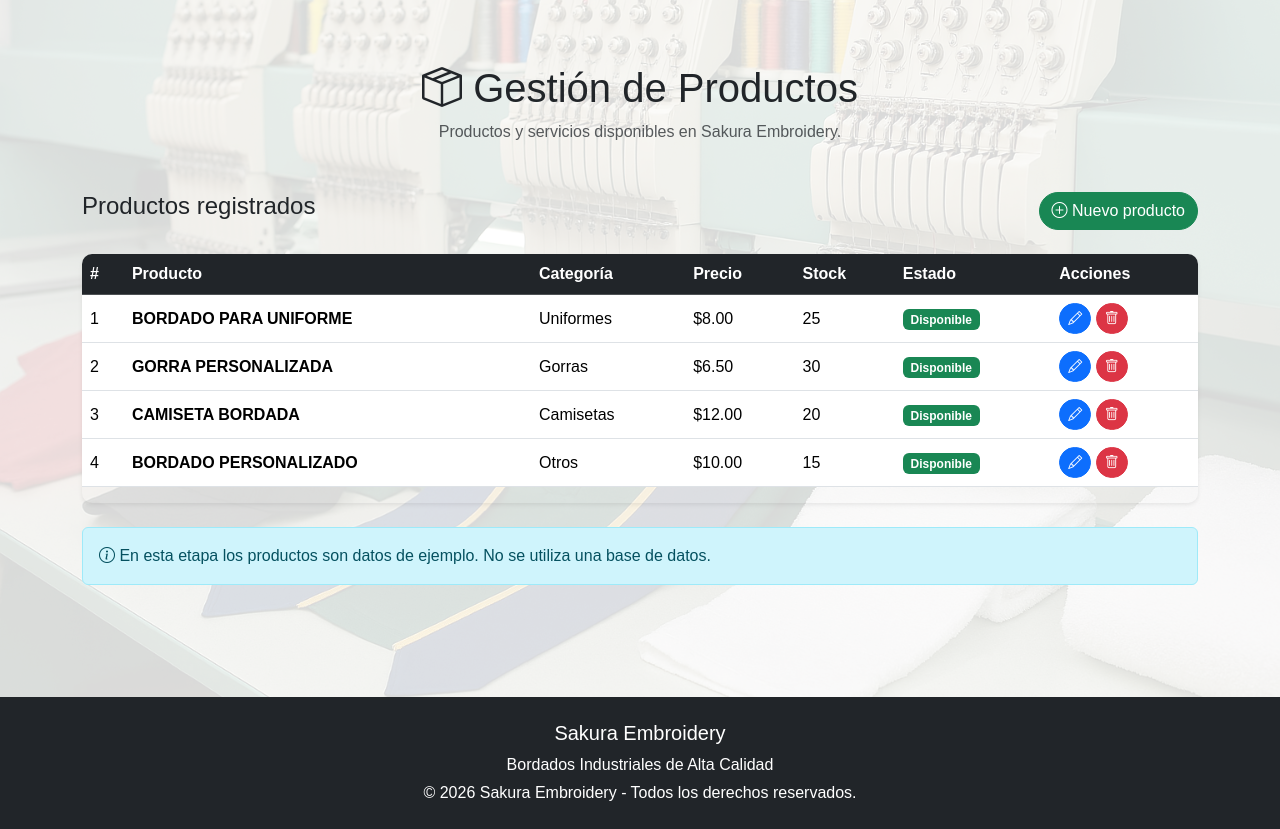
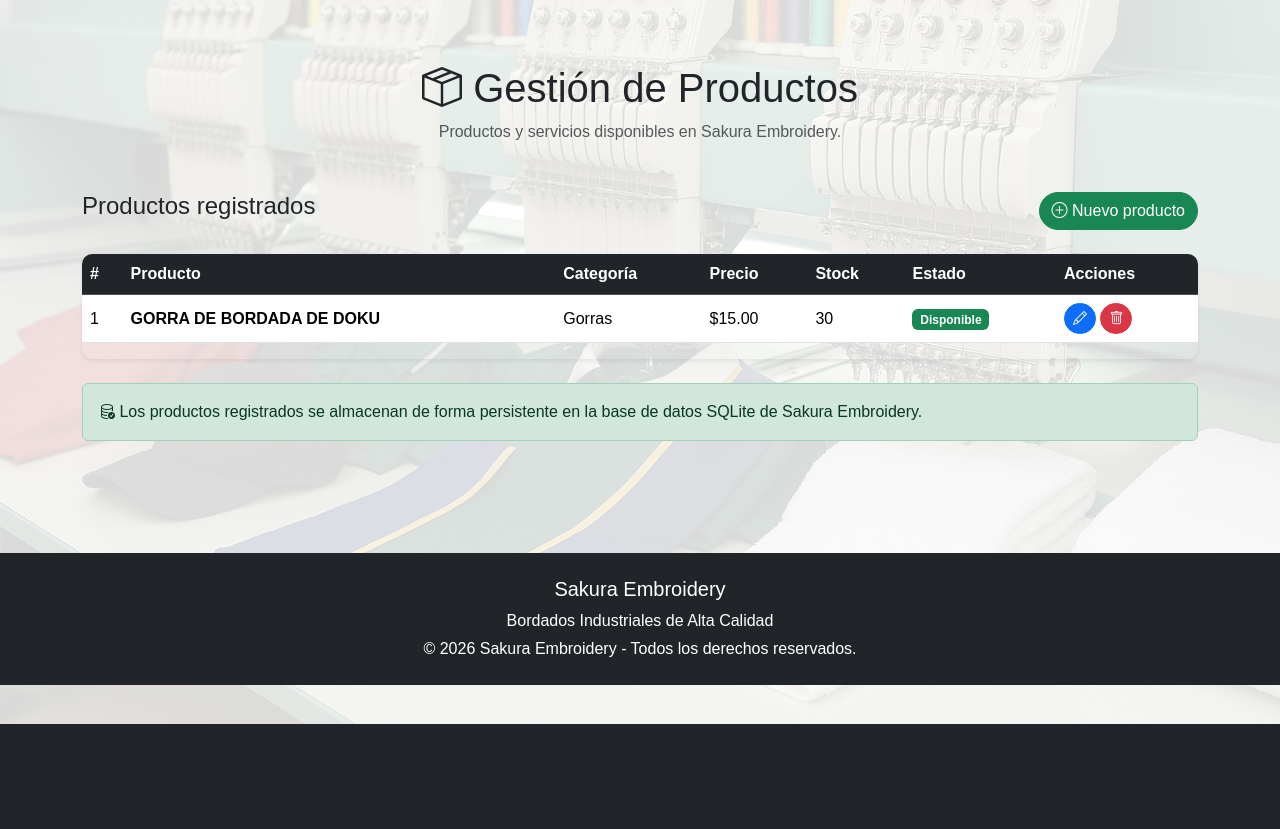
Before and after one commit to sebastianM4534/DESARROLLO-DE-APLICACIONES-WEB-D, a Flask app: page /productos in a window 1280 px wide. Shown: the part 76-905 px from the top of the page. After the commit the page ends 800 px from the top, so only its background shows below. Run offline with Flask 3, Linux system fonts and the light colour scheme; data comes from the database, SQL or seed files in the repository; both versions use the stored data as it was after the commit.

Commit message:
avance semana 12

```diff
--- a/Proyecto Sakura Embroidery/app.py
+++ b/Proyecto Sakura Embroidery/app.py
@@ -1,24 +1,71 @@
 from flask import Flask, render_template, redirect, url_for, flash
+from forms.producto_form import ProductoForm
+from forms.cliente_form import ClienteForm
+from forms.proveedor_form import ProveedorForm
+from forms.facturacion_form import FacturacionForm
 
-from forms import (
-    ProductoForm,
-    ClienteForm,
-    ProveedorForm,
-    FacturacionForm
-)
+import sqlite3
+import os
 
 
+# ==============================
+# CONFIGURACIÓN DE FLASK
+# ==============================
+
 app = Flask(__name__)
-
-# ==============================
-# CONFIGURACIÓN
-# ==============================
 
 app.config["SECRET_KEY"] = "sakura-embroidery-clave-secreta"
 
 
 # ==============================
-# VARIABLES GENERALES
+# CONFIGURACIÓN DE SQLITE
+# ==============================
+
+BASE_DIR = os.path.dirname(os.path.abspath(__file__))
+
+DATA_DIR = os.path.join(BASE_DIR, "data")
+
+DATABASE = os.path.join(DATA_DIR, "sakura_embroidery.db")
+
+
+# ==============================
+# CREAR BASE DE DATOS
+# ==============================
+
+def inicializar_bd():
+
+    # Crear carpeta data si no existe
+    os.makedirs(DATA_DIR, exist_ok=True)
+
+    # Conectar con SQLite
+    conn = sqlite3.connect(DATABASE)
+
+    cursor = conn.cursor()
+
+    # Crear tabla productos
+    cursor.execute("""
+        CREATE TABLE IF NOT EXISTS productos (
+            id INTEGER PRIMARY KEY AUTOINCREMENT,
+            nombre TEXT NOT NULL,
+            categoria TEXT NOT NULL,
+            precio REAL NOT NULL,
+            stock INTEGER NOT NULL
+        )
+    """)
+
+    # Guardar cambios
+    conn.commit()
+
+    # Cerrar conexión
+    conn.close()
+
+
+# Inicializar base de datos
+inicializar_bd()
+
+
+# ==============================
+# DATOS DE LA EMPRESA
 # ==============================
 
 nombre_empresa = "Sakura Embroidery"
@@ -26,35 +73,8 @@ nombre_empresa = "Sakura Embroidery"
 
 # ==============================
 # DATOS TEMPORALES
+# CLIENTES
 # ==============================
-
-productos_lista = [
-    {
-        "nombre": "Bordado para Uniforme",
-        "categoria": "Uniformes",
-        "precio": 8.00,
-        "stock": 25
-    },
-    {
-        "nombre": "Gorra Personalizada",
-        "categoria": "Gorras",
-        "precio": 6.50,
-        "stock": 30
-    },
-    {
-        "nombre": "Camiseta Bordada",
-        "categoria": "Camisetas",
-        "precio": 12.00,
-        "stock": 20
-    },
-    {
-        "nombre": "Bordado Personalizado",
-        "categoria": "Otros",
-        "precio": 10.00,
-        "stock": 15
-    }
-]
-
 
 clientes_lista = [
     {
@@ -84,6 +104,11 @@ clientes_lista = [
 ]
 
 
+# ==============================
+# DATOS TEMPORALES
+# PROVEEDORES
+# ==============================
+
 proveedores_lista = [
     {
         "id": 1,
@@ -105,6 +130,11 @@ proveedores_lista = [
     }
 ]
 
+
+# ==============================
+# DATOS TEMPORALES
+# FACTURACIÓN
+# ==============================
 
 facturas_lista = [
     {
@@ -151,27 +181,67 @@ def inicio():
 @app.route("/productos")
 def productos():
 
+    # Conectar con SQLite
+    conn = sqlite3.connect(DATABASE)
+
+    # Permitir acceder a las columnas por nombre
+    conn.row_factory = sqlite3.Row
+
+    cursor = conn.cursor()
+
+    # Consultar productos
+    cursor.execute("""
+        SELECT id, nombre, categoria, precio, stock
+        FROM productos
+        ORDER BY id DESC
+    """)
+
+    # Recuperar registros
+    productos = cursor.fetchall()
+
+    # Cerrar conexión
+    conn.close()
+
     return render_template(
         "productos.html",
-        productos=productos_lista
+        productos=productos
     )
 
+
+# ==============================
+# REGISTRAR PRODUCTO
+# ==============================
 
 @app.route("/productos/nuevo", methods=["GET", "POST"])
 def nuevo_producto():
 
     form = ProductoForm()
 
+    # Validar formulario antes de guardar
     if form.validate_on_submit():
 
-        nuevo = {
-            "nombre": form.nombre.data,
-            "categoria": form.categoria.data,
-            "precio": form.precio.data,
-            "stock": form.stock.data
-        }
+        # Conectar con SQLite
+        conn = sqlite3.connect(DATABASE)
 
-        productos_lista.append(nuevo)
+        cursor = conn.cursor()
+
+        # Insertar producto utilizando parámetros
+        cursor.execute("""
+            INSERT INTO productos
+            (nombre, categoria, precio, stock)
+            VALUES (?, ?, ?, ?)
+        """, (
+            form.nombre.data,
+            form.categoria.data,
+            form.precio.data,
+            form.stock.data
+        ))
+
+        # Guardar cambios
+        conn.commit()
+
+        # Cerrar conexión
+        conn.close()
 
         flash(
             "Producto registrado correctamente.",
--- a/Proyecto Sakura Embroidery/templates/productos.html
+++ b/Proyecto Sakura Embroidery/templates/productos.html
@@ -73,30 +73,30 @@ Productos - Sakura Embroidery
                 <tr>
 
                     <td>
-                        {{ loop.index }}
+                        {{ producto["id"] }}
                     </td>
 
                     <td>
                         <strong>
-                            {{ producto.nombre|upper }}
+                            {{ producto["nombre"]|upper }}
                         </strong>
                     </td>
 
                     <td>
-                        {{ producto.categoria }}
+                        {{ producto["categoria"] }}
                     </td>
 
                     <td>
-                        ${{ "%.2f"|format(producto.precio) }}
+                        ${{ "%.2f"|format(producto["precio"]) }}
                     </td>
 
                     <td>
-                        {{ producto.stock }}
+                        {{ producto["stock"] }}
                     </td>
 
                     <td>
 
-                        {% if producto.stock > 0 %}
+                        {% if producto["stock"] > 0 %}
 
                         <span class="badge bg-success">
                             Disponible
@@ -133,6 +133,22 @@ Productos - Sakura Embroidery
 
                 </tr>
 
+                {% else %}
+
+                <tr>
+
+                    <td colspan="7" class="text-center text-muted py-4">
+
+                        <i class="bi bi-inbox fs-3"></i>
+
+                        <p class="mb-0 mt-2">
+                            No hay productos registrados todavía.
+                        </p>
+
+                    </td>
+
+                </tr>
+
                 {% endfor %}
 
             </tbody>
@@ -144,12 +160,12 @@ Productos - Sakura Embroidery
 
     <!-- INFORMACIÓN -->
 
-    <div class="alert alert-info mt-4">
+    <div class="alert alert-success mt-4">
 
-        <i class="bi bi-info-circle"></i>
+        <i class="bi bi-database-check"></i>
 
-        En esta etapa los productos son datos de ejemplo.
-        No se utiliza una base de datos.
+        Los productos registrados se almacenan de forma persistente
+        en la base de datos SQLite de Sakura Embroidery.
 
     </div>
 
```
Also changed, not shown: Proyecto Sakura Embroidery/data/sakura_embroidery.db (added). Lines whose indentation alone changed are shown as unchanged.
